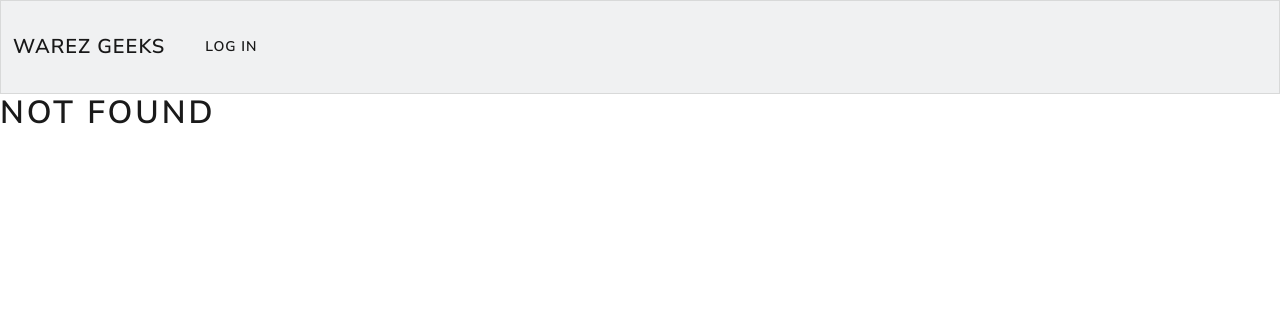
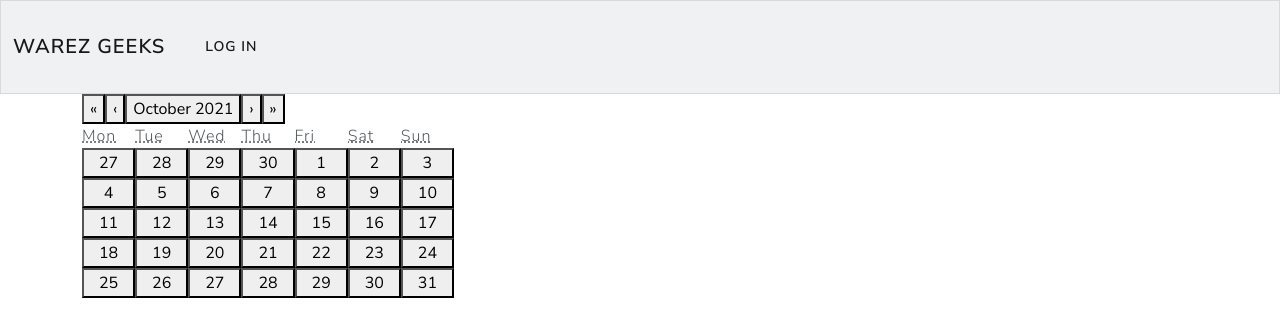
Before and after one commit to LordStacker/warezgeeks_frontend, a React (Create React App) app: page /teacher/availability in a window 1280 px wide. Before the commit this address had no page. Shown: the top 336 px of the page. Built offline with nearby package versions, Linux system fonts and the light colour scheme.

Commit message:
adding a calendar for avaiability

```diff
--- a/package.json
+++ b/package.json
@@ -6,6 +6,7 @@
     "@testing-library/jest-dom": "^5.14.1",
     "@testing-library/react": "^11.2.7",
     "@testing-library/user-event": "^12.8.3",
+    "availability-calendar-react": "^1.0.10",
     "bootstrap": "^5.1.3",
     "bootstrap-icons": "^1.5.0",
     "bootswatch": "^5.1.2",
@@ -15,6 +16,7 @@
     "react": "^17.0.2",
     "react-availability-calendar": "^0.3.13",
     "react-bootstrap": "^2.0.0-rc.0",
+    "react-calendar": "^3.4.0",
     "react-dom": "^17.0.2",
     "react-router-dom": "^5.3.0",
     "react-scripts": "4.0.3",
--- a/src/components/Layout.js
+++ b/src/components/Layout.js
@@ -21,10 +21,13 @@ const Layout = () => {
           <Home />
         </Route>
         <Route path="/register/">
-            <Register/>
+          <Register />
         </Route>
         <Route path="/dash/">
-            <Dashboard/>
+          <Dashboard />
+        </Route>
+        <Route path="/teacher/availability">
+          <TeacherAvailability />
         </Route>
         <Route path="/Login">
           <Login />
--- a/src/views/TeacherAvailability.js
+++ b/src/views/TeacherAvailability.js
@@ -1,20 +1,20 @@
 import React, { useState } from "react";
-//import CalendarTemplate from 'availability-calendar-react';
-import banner from '../img/banner.png';
+import Calendar from 'react-calendar';
 
 const TeacherAvailability = () => {
-/*    const [availability, setAvailability] = useState([])
-    const Calendar = CalendarTemplate({
-        availability,
-        setAvailability
-    })*/
-    return (<>
-        <div className="row backgroundimg ">
-            <div className="col-md-12">
-                <img src={banner} className="img-fluid" alt="Responsive image" />
+    const [value, onChange] = useState(new Date());
+
+
+    return (
+        <div className="container">
+            <div className="col-md-4">
+                <Calendar
+                    onChange={onChange}
+                    value={value}
+                />
             </div>
         </div>
-    </>)
+    );
 }
 
 export default TeacherAvailability;
```
Also changed, not shown: 1 other file (tests, documents, lock files or other folders). Lines whose indentation alone changed are shown as unchanged.
